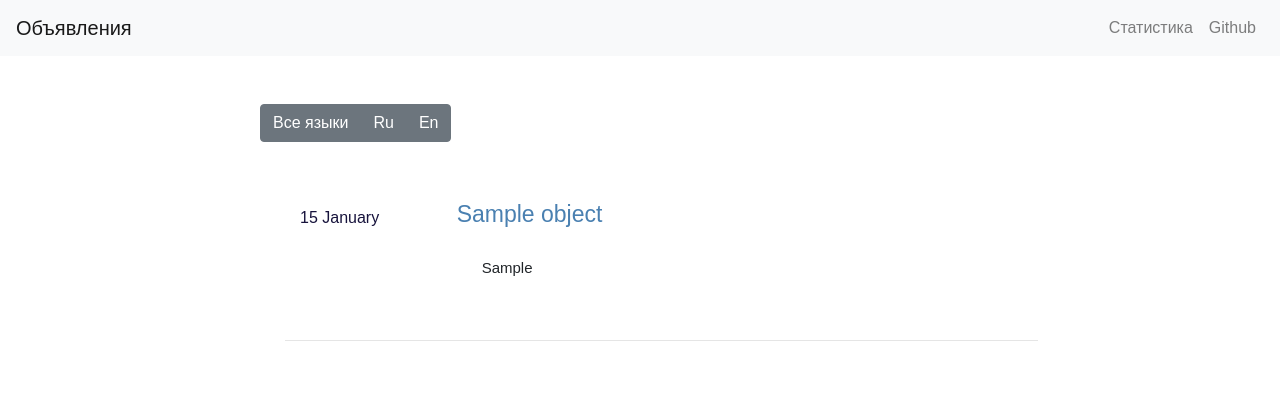
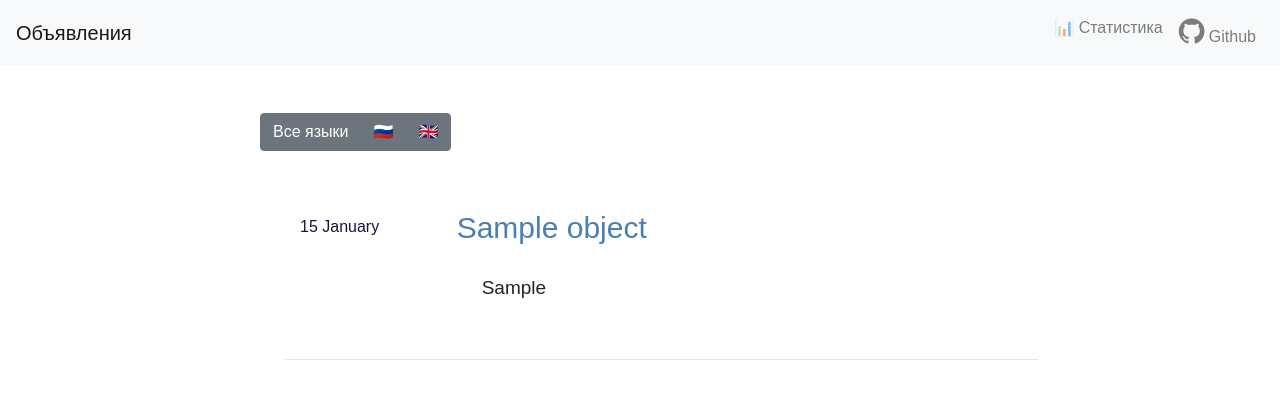
Before and after one commit to q-user/django-jobs, a Django app: template src/templates/articles/article_list.html in a window 1280 px wide. Shown: the top 399 px of the page. Run offline with Django 3.2, Linux system fonts and the light colour scheme; the template is opened without the code that fills it: most values are stand-ins (such as "Sample title", 1, 10 or a date in 2020); some libraries are stand-ins or nearby versions.

Commit message:
Added emojis

```diff
--- a/src/static/css/style.css
+++ b/src/static/css/style.css
@@ -23,7 +23,7 @@
 }
 
 .article-header {
-    font-size: 23px;
+    font-size: 30px;
     margin-bottom: 28px;
     margin-top: -5px;
 }
@@ -46,7 +46,7 @@ a, .source-link:hover {
 
 .article {
     margin-left: 25px;
-    font-size: 15px;
+    font-size: 19px;
 }
 
 .article img {
--- a/src/templates/articles/article_list.html
+++ b/src/templates/articles/article_list.html
@@ -22,11 +22,11 @@
         <a type="button"
            class="btn btn-secondary {% if active_lang == 'ru' %}active{% endif %}"
            aria-label="Русский"
-           href="{% add_query_params request language='ru' %}">Ru</a>
+           href="{% add_query_params request language='ru' %}">🇷🇺</a>
         <a type="button"
            class="btn btn-secondary {% if active_lang == 'en' %}active{% endif %}"
            aria-label="Английский"
-           href="{% add_query_params request language='en' %}">En</a>
+           href="{% add_query_params request language='en' %}">🇬🇧</a>
       </div>
     </div>
 
--- a/src/templates/base.html
+++ b/src/templates/base.html
@@ -6,6 +6,7 @@
 	<meta name="viewport" content="width=device-width, initial-scale=1, shrink-to-fit=no">
 	<link rel="stylesheet" href="https://stackpath.bootstrapcdn.com/bootstrap/4.4.1/css/bootstrap.min.css"
 				integrity="sha384-Vkoo8x4CGsO3+Hhxv8T/Q5PaXtkKtu6ug5TOeNV6gBiFeWPGFN9MuhOf23Q9Ifjh" crossorigin="anonymous">
+	<link rel="stylesheet" href="https://cdnjs.cloudflare.com/ajax/libs/font-awesome/4.7.0/css/font-awesome.min.css">
 	<link rel="icon" href="{% static "favicon.ico" %}" type="image/x-icon" sizes="16x16"/>
 	<link type="text/css" rel="stylesheet" href="{% static 'css/style.css' %}"/>
 	{% block extra_head %}
--- a/src/templates/navigation.html
+++ b/src/templates/navigation.html
@@ -12,10 +12,10 @@
   <div class="collapse navbar-collapse" id="navbarCollapse">
     <ul class="navbar-nav ml-auto">
       <li class="nav-item">
-        <a class="nav-link" href="{% url 'aggregator:stats' %}">Статистика</a>
+        <a class="nav-link" href="{% url 'aggregator:stats' %}">&#128202; Статистика</a>
       </li>
       <li class="nav-item">
-        <a class="nav-link" href="https://github.com/q-user/django-jobs">Github</a>
+        <a class="nav-link" href="https://github.com/q-user/django-jobs"><i class="fa fa-github" style="font-size:30px;"></i> Github</a>
       </li>
     </ul>
   </div>
```
